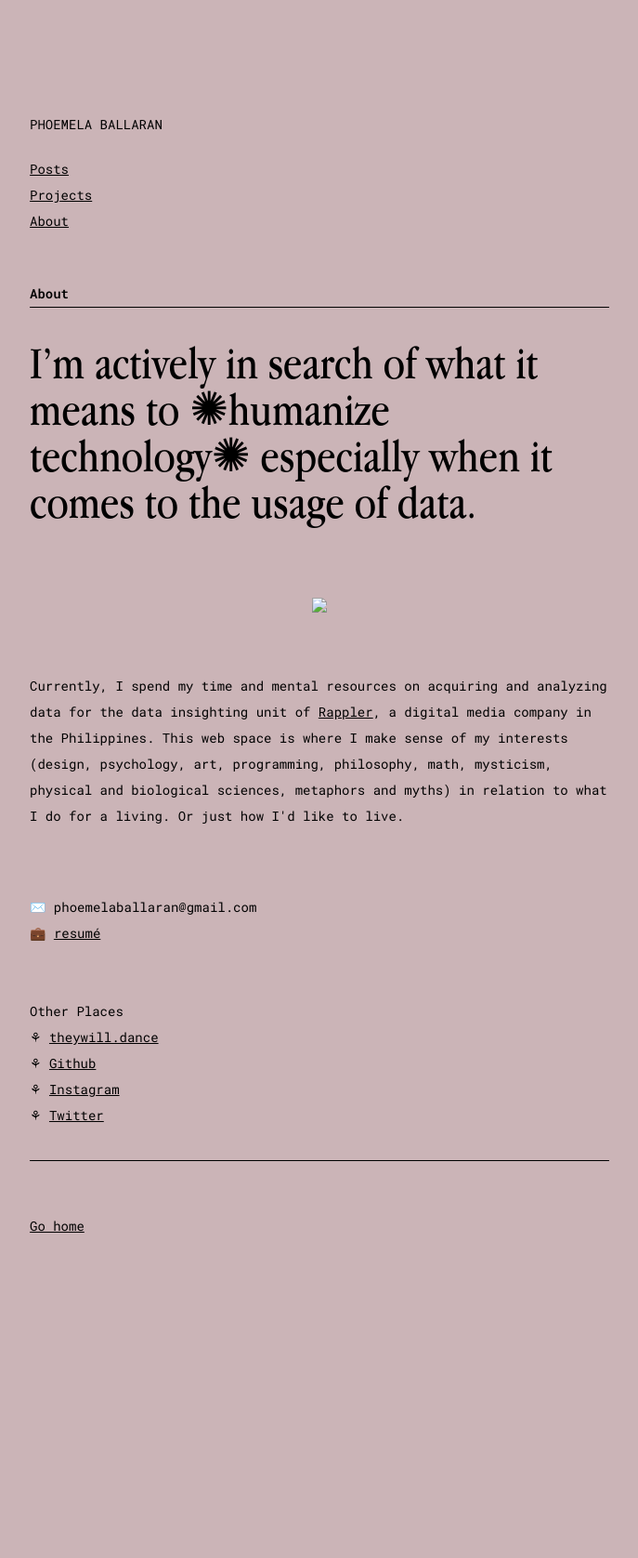
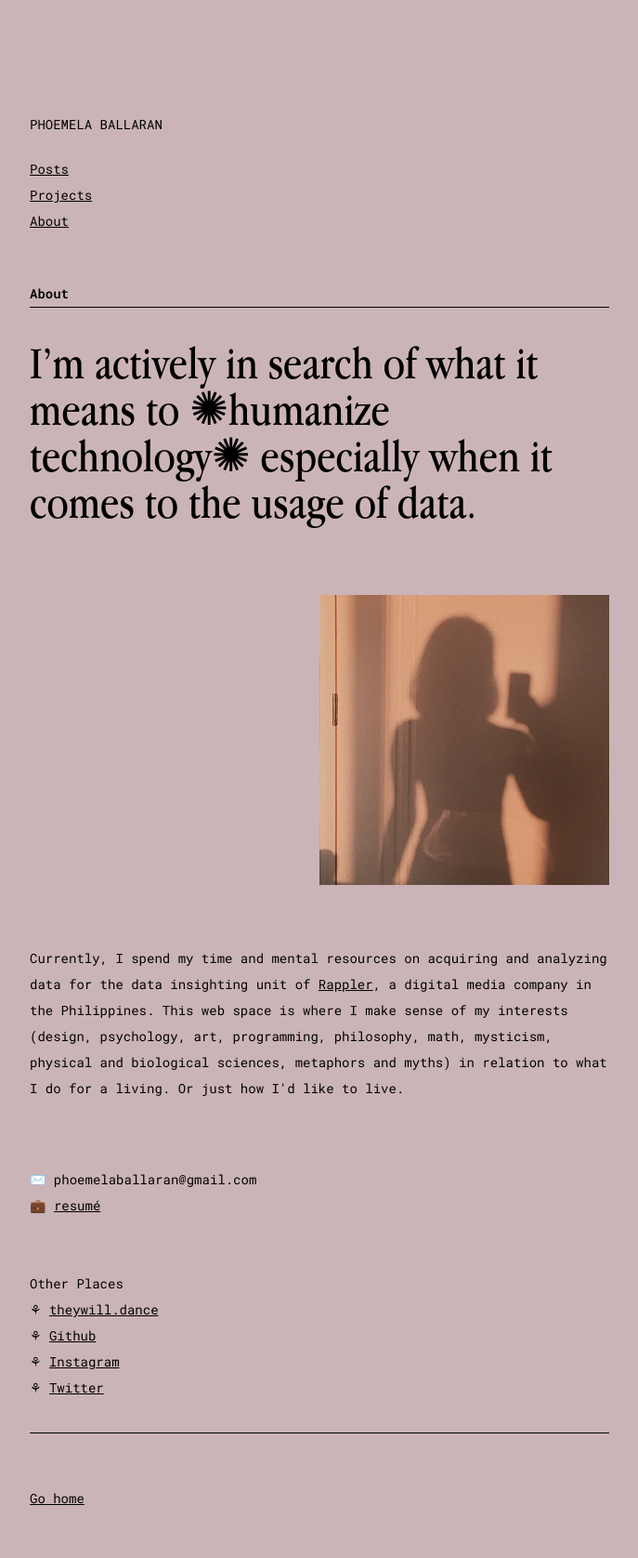
Before and after one commit to comoballar/phoemelaballaran.github.io, a Jekyll site: the page built from about.md, in a window 1280 px wide. Shown: the whole page at 93% size, without its empty margins (88-775 px from the left). Built offline with Jekyll 4.4.1, drawn with Linux system fonts in a browser that asks for light colours; before the commit the page ends 1383 px from its top, so only the background shows below that.

Commit message:
Update about.md

```diff
--- a/about.md
+++ b/about.md
@@ -5,7 +5,7 @@
 ---
 <h1>I’m actively in search of what it means to ✺humanize technology✺ especially when it comes to the usage of data.</h1>
 <br>
-<p align="center"><img src="https://phoemelaballaran.github.io/assets/sample/page/about/about.png"/></p>
+<p align="center"><img src="https://phoemelaballaran.github.io/assets/sample/about/about.png"/></p>
 <br>
 <p>Currently, I spend my time and mental resources on acquiring and analyzing data for the data insighting unit of <a href="https://www.rappler.com" target="_blank">Rappler</a>, a digital media company in the Philippines. This web space is where I make sense of my interests (design, psychology, art, programming, philosophy, math, mysticism, physical and biological sciences, metaphors and myths) in relation to what I do for a living. Or just how I'd like to live.</p>
 <br><br>✉️ phoemelaballaran@gmail.com
```
